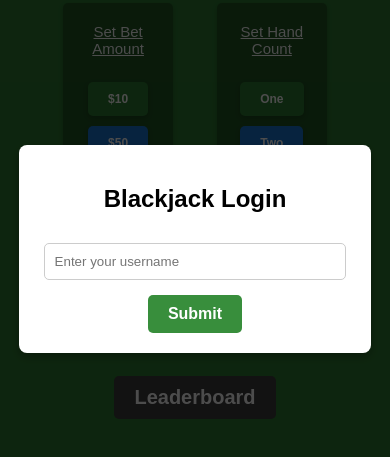
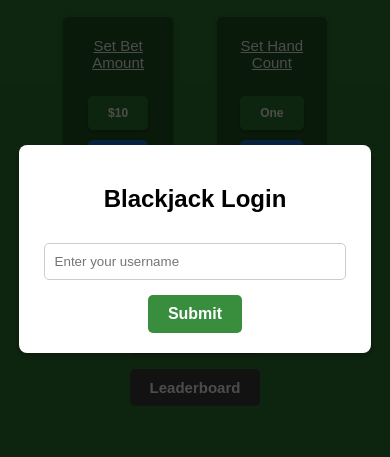
Before and after one commit to jmasone15/blackjack-v4, a website built with Vite: page index.html in a window 390 px wide. Shown: the part 173-630 px from the top of the page. Built offline with nearby package versions, Linux system fonts and the light colour scheme; what js-confetti would draw is missing.

Commit message:
Reworked button size on smaller screens

```diff
--- a/src/style.css
+++ b/src/style.css
@@ -660,6 +660,13 @@ button {
   .main-menu-btns {
     flex-direction: column;
     width: min-content;
+    gap: 5px;
+  }
+
+  #start-btn,
+  #leaderboard-btn,
+  #more-money {
+    font-size: 15px;
   }
 
   #chatbot {
```
